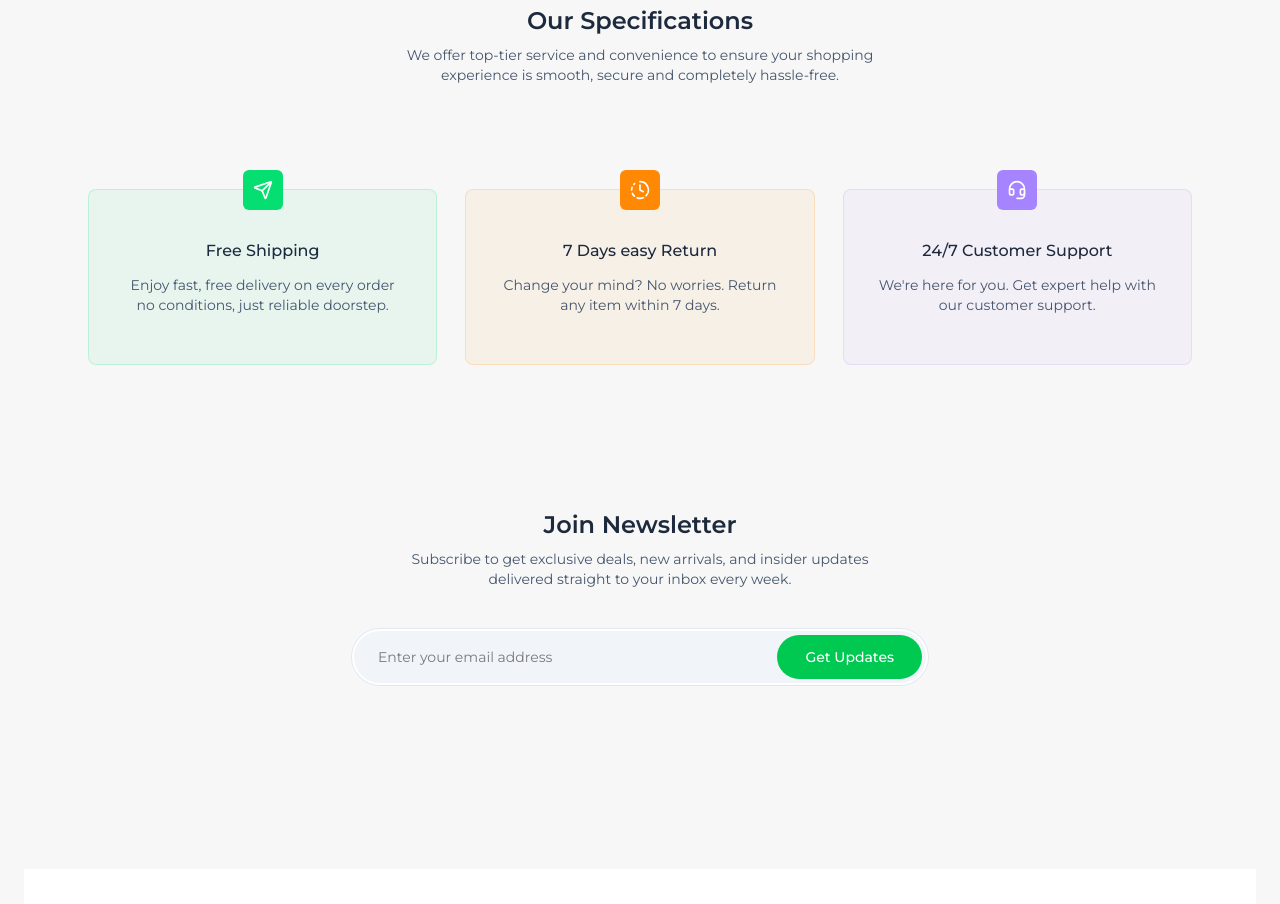
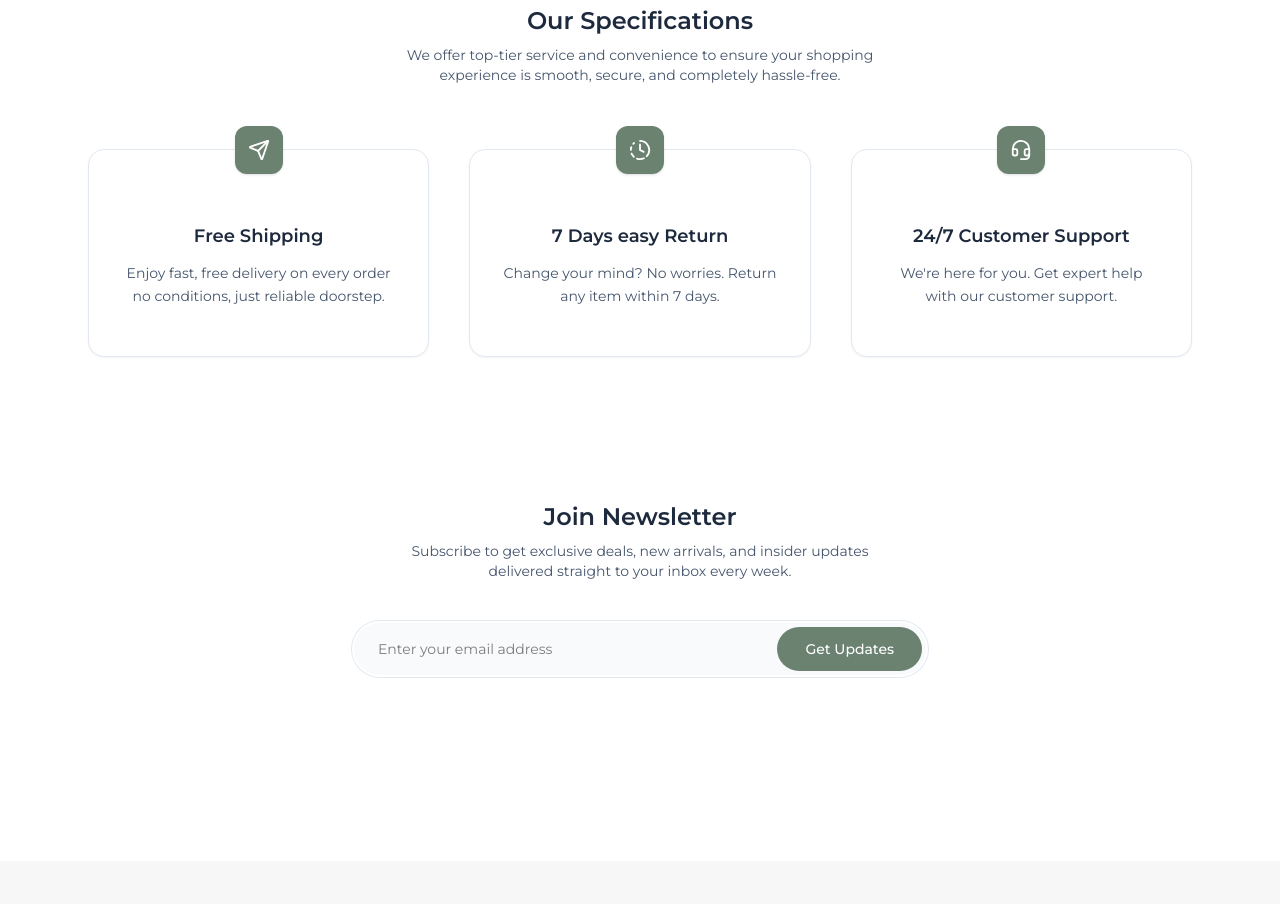
Before and after one commit to AishwaryaS9/Cartiq-EcommerceWeb, a Next.js app: page / in a window 1280 px wide. Shown: the part 1480-2384 px from the top of the page. Built offline with nearby package versions, Linux system fonts and the light colour scheme; no server answers; the database is empty.

Commit message:
feat: Enhanced UI of Product Card

```diff
--- a/app/(public)/layout.jsx
+++ b/app/(public)/layout.jsx
@@ -36,7 +36,7 @@ export default function PublicLayout({ children }) {
     }, [cartItems]);
 
     return (
-        <div className="bg-secondary">
+        <div>
             <Banner />
             <Navbar />
             {children}
--- a/components/Footer.jsx
+++ b/components/Footer.jsx
@@ -47,12 +47,12 @@ const Footer = () => {
     ]
 
     return (
-        <footer className="mx-6 bg-white">
+        <footer className="bg-secondary">
             <div className="max-w-7xl mx-auto">
                 <div className="flex flex-col md:flex-row items-start justify-between gap-10 py-10 border-b border-slate-500/30 text-slate-500">
                     <div>
                         <Link href="/" className="text-4xl font-semibold text-slate-700">
-                            <span className="text-green-600">go</span>cart<span className="text-green-600 text-5xl leading-0">.</span>
+                            <span className="text-primary">Cartiq</span><span className="text-customBlack text-5xl leading-0">.</span>
                         </Link>
                         <p className="max-w-[410px] mt-6 text-sm">Welcome to Cartiq, your ultimate destination for the latest and smartest gadgets. From smartphones and smartwatches to essential accessories, we bring you the best in innovation — all in one place.</p>
                         <div className="flex items-center gap-3 mt-5">
--- a/components/LatestProducts.jsx
+++ b/components/LatestProducts.jsx
@@ -10,7 +10,7 @@ const LatestProducts = () => {
     const products = useSelector(state => state.product.list)
 
     return (
-        <div className='px-6 my-30 max-w-6xl mx-auto'>
+        <div className='px-6 my-30 max-w-6xl mx-auto bg-white'>
             <Title title='Latest Products' description={`Showing ${products.length < displayQuantity ? products.length : displayQuantity} of ${products.length} products`} href='/shop' />
             <div className='mt-12 grid grid-cols-2 sm:flex flex-wrap gap-6 justify-between'>
                 {products.slice().sort((a, b) => new Date(b.createdAt) - new Date(a.createdAt)).slice(0, displayQuantity).map((product, index) => (
--- a/components/Navbar.jsx
+++ b/components/Navbar.jsx
@@ -25,7 +25,7 @@ const Navbar = () => {
     const navLinkClass = "text-sm font-light uppercase tracking-wide";
 
     return (
-        <nav className="bg-[#F7F7F7] border-b border-customBlack/10 sticky top-0 z-50">
+        <nav className="bg-white border-b border-customBlack/10 sticky top-0 z-50">
             <div className="mx-6">
                 <div className="flex items-center justify-between max-w-7xl mx-auto py-4 transition-all">
 
@@ -47,7 +47,7 @@ const Navbar = () => {
 
                     <div className="flex items-center gap-4 sm:gap-6">
 
-                        <form onSubmit={handleSearch} className="hidden xl:flex items-center w-64 text-sm gap-2 bg-white px-4 py-2 border border-customBlack/10 rounded-full shadow-sm">
+                        <form onSubmit={handleSearch} className="hidden xl:flex items-center w-64 text-sm gap-2 bg-white px-4 py-2 border border-customBlack/10 rounded-full shadow-xs">
                             <Search size={iconSize} className="text-customBlack/70" />
                             <input
                                 className="w-full bg-transparent outline-none placeholder-customBlack/60 text-customBlack"
--- a/components/Newsletter.jsx
+++ b/components/Newsletter.jsx
@@ -5,9 +5,9 @@ const Newsletter = () => {
     return (
         <div className='flex flex-col items-center mx-4 my-36'>
             <Title title="Join Newsletter" description="Subscribe to get exclusive deals, new arrivals, and insider updates delivered straight to your inbox every week." visibleButton={false} />
-            <div className='flex bg-slate-100 text-sm p-1 rounded-full w-full max-w-xl my-10 border-2 border-white ring ring-slate-200'>
+            <div className='flex bg-slate-50 text-sm p-1 rounded-full w-full max-w-xl my-10 border-2 border-white ring ring-slate-200'>
                 <input className='flex-1 pl-5 outline-none' type="text" placeholder='Enter your email address' />
-                <button className='font-medium bg-green-500 text-white px-7 py-3 rounded-full hover:scale-103 active:scale-95 transition'>Get Updates</button>
+                <button className='font-medium bg-primary text-white px-7 py-3 rounded-full hover:scale-103 active:scale-95 transition'>Get Updates</button>
             </div>
         </div>
     )
--- a/components/OurSpec.jsx
+++ b/components/OurSpec.jsx
@@ -1,29 +1,53 @@
 import React from 'react'
+import { motion } from 'framer-motion'
 import Title from './Title'
 import { ourSpecsData } from '@/assets/assets'
 
 const OurSpecs = () => {
+    return (
+        <div className="px-6 my-24 max-w-6xl mx-auto">
+            <Title
+                visibleButton={false}
+                title="Our Specifications"
+                description="We offer top-tier service and convenience to ensure your shopping experience is smooth, secure, and completely hassle-free."
+            />
 
-    return (
-        <div className='px-6 my-20 max-w-6xl mx-auto'>
-            <Title visibleButton={false} title='Our Specifications' description="We offer top-tier service and convenience to ensure your shopping experience is smooth, secure and completely hassle-free." />
+            <div className="grid grid-cols-1 md:grid-cols-2 lg:grid-cols-3 gap-10 mt-16">
+                {ourSpecsData.map((spec, index) => (
+                    <motion.div
+                        key={index}
+                        initial={{ opacity: 0, y: 40 }}
+                        whileInView={{ opacity: 1, y: 0 }}
+                        transition={{ delay: index * 0.1, duration: 0.5 }}
+                        viewport={{ once: true }}
+                        className="relative h-52 px-8 py-6 flex flex-col items-center justify-center text-center border border-slate-200 rounded-2xl shadow-xs bg-white group"
+                    >
+                        {/* Floating Icon */}
+                        <div
+                            className="absolute -top-6 text-white size-12 flex items-center justify-center rounded-xl shadow-sm"
+                            style={{ backgroundColor: '#6b8271' }}
+                        >
+                            <spec.icon size={22} />
+                        </div>
 
-            <div className='grid grid-cols-1 md:grid-cols-2 lg:grid-cols-3 gap-7 gap-y-10 mt-26'>
-                {
-                    ourSpecsData.map((spec, index) => {
-                        return (
-                            <div className='relative h-44 px-8 flex flex-col items-center justify-center w-full text-center border rounded-lg group' style={{ backgroundColor: spec.accent + 10, borderColor: spec.accent + 30 }} key={index}>
-                                <h3 className='text-slate-800 font-medium'>{spec.title}</h3>
-                                <p className='text-sm text-slate-600 mt-3'>{spec.description}</p>
-                                <div className='absolute -top-5 text-white size-10 flex items-center justify-center rounded-md group-hover:scale-105 transition' style={{ backgroundColor: spec.accent }}>
-                                    <spec.icon size={20} />
-                                </div>
-                            </div>
-                        )
-                    })
-                }
+                        {/* Title */}
+                        <h3 className="text-slate-800 font-semibold text-lg mt-6">
+                            {spec.title}
+                        </h3>
+
+                        {/* Description */}
+                        <p className="text-sm text-slate-600 mt-3 leading-relaxed">
+                            {spec.description}
+                        </p>
+
+                        {/* Accent Glow */}
+                        <div
+                            className="absolute inset-0 rounded-2xl opacity-0"
+                            style={{ backgroundColor: '#6b8271' }}
+                        />
+                    </motion.div>
+                ))}
             </div>
-
         </div>
     )
 }
--- a/package.json
+++ b/package.json
@@ -17,6 +17,7 @@
     "@reduxjs/toolkit": "^2.9.0",
     "axios": "^1.12.2",
     "date-fns": "^4.1.0",
+    "framer-motion": "^12.23.24",
     "imagekit": "^6.0.0",
     "inngest": "^3.44.2",
     "lucide-react": "^0.545.0",
```
Also changed, not shown: 1 other file (tests, documents, lock files or other folders).
